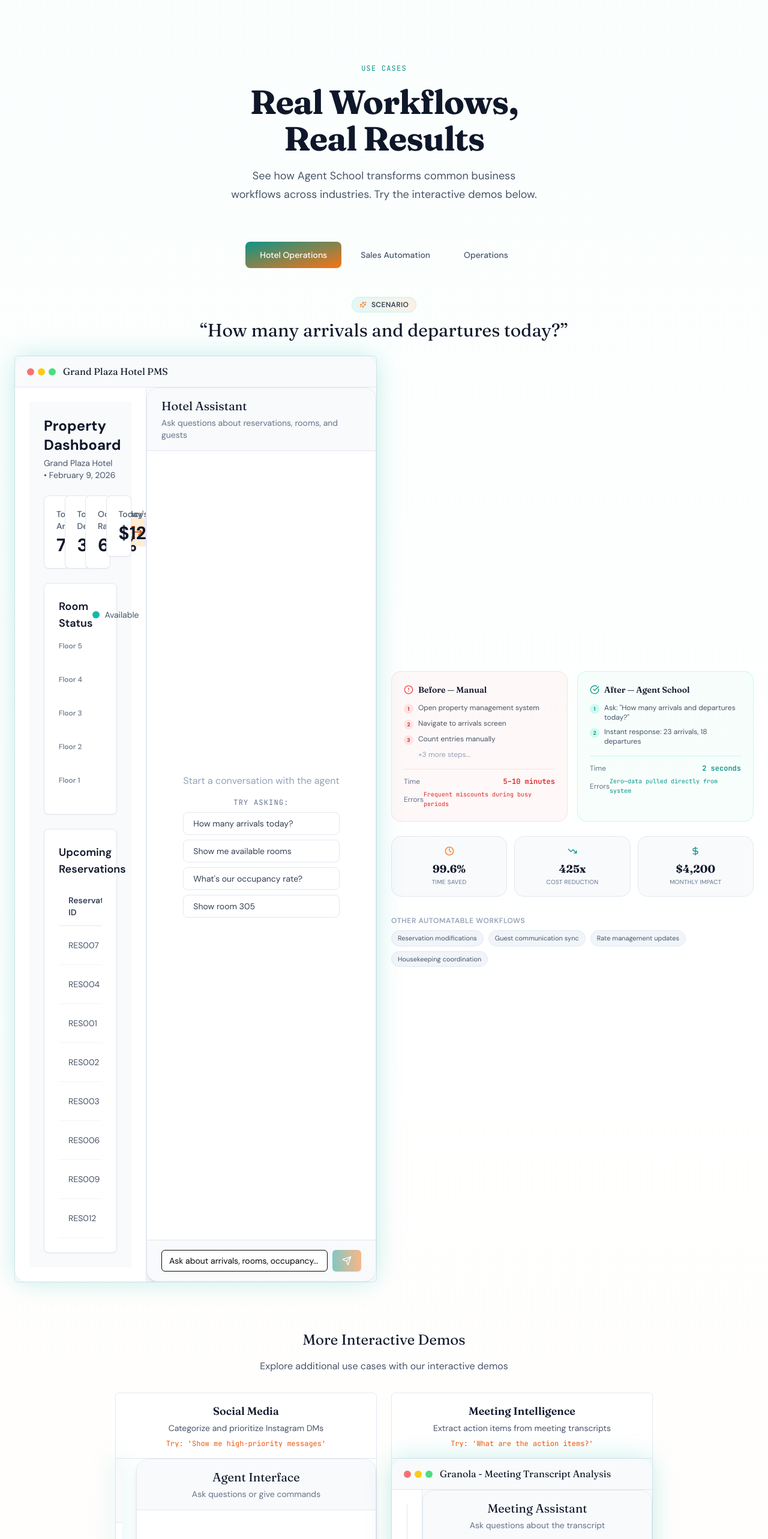
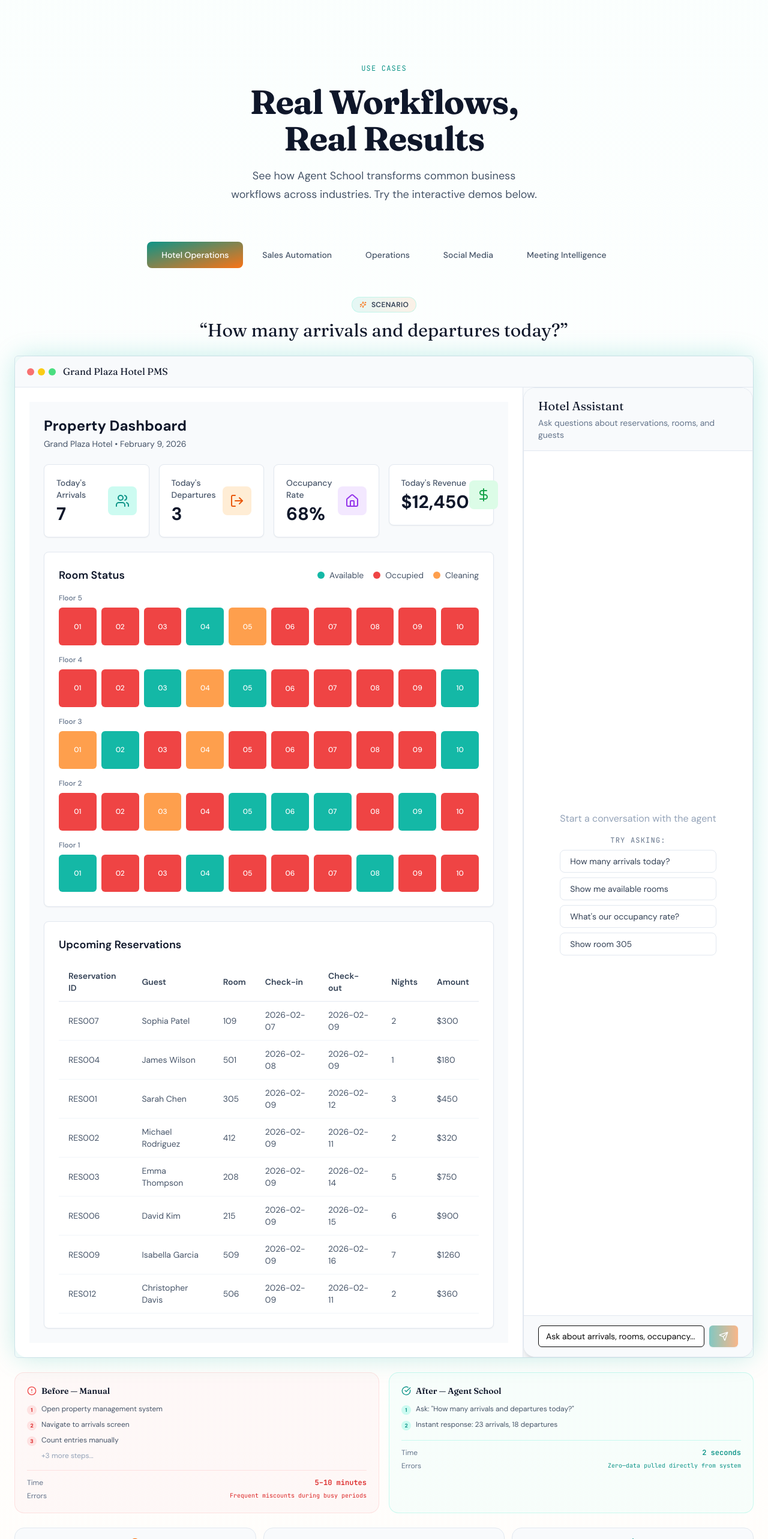
Before and after one commit to agent-school/website, a Next.js app: page / in a window 1280 px wide. Shown: the part 9434-12000 px from the top of the page at 60% size. Built offline with nearby package versions, Linux system fonts and the light colour scheme.

Commit message:
demo fixes

```diff
--- a/src/components/mocks/crm/CRMDemo.tsx
+++ b/src/components/mocks/crm/CRMDemo.tsx
@@ -26,16 +26,17 @@ function CRMDemoContent() {
   const { state, sendQuery } = useMockUI<CRMState>();
 
   return (
-    <div className="flex h-[700px] gap-4">
+    <div className="flex flex-col lg:flex-row min-h-[700px] gap-4">
       {/* Main Pipeline View */}
       <MockUIShell
         title="Sales CRM - Pipeline"
-        className="flex-1"
+        className="flex-1 min-h-[420px]"
       >
         <Pipeline />
       </MockUIShell>
 
       {/* Agent Interface Sidebar */}
+      <div className="w-full lg:w-[400px] min-h-[280px]">
         <AgentInterface
           messages={state.responses}
           onSendQuery={sendQuery}
@@ -45,6 +46,7 @@ function CRMDemoContent() {
           title="CRM Agent"
           subtitle="Query your sales pipeline"
         />
+      </div>
     </div>
   );
 }
--- a/src/components/sections/UseCases.tsx
+++ b/src/components/sections/UseCases.tsx
@@ -58,6 +58,8 @@ const DEMO_COMPONENTS = {
   hotel: HotelPMSDemo,
   sales: CRMDemo,
   operations: NotionDemo, // Using Notion for operations/task automation
+  social: InstagramDemo,
+  meeting: GranolaDemo,
 } as const;
 
 // Map for the two additional demos not in original USE_CASES
@@ -79,7 +81,10 @@ const ADDITIONAL_DEMOS = [
 ] as const;
 
 interface UseCaseTabProps {
-  useCase: (typeof USE_CASES)[number];
+  useCase: {
+    id: string;
+    label: string;
+  };
   isActive: boolean;
   onClick: () => void;
 }
@@ -281,9 +286,8 @@ function UseCaseContent({ useCase }: UseCaseContentProps) {
         </p>
       </div>
 
-      {/* Main Content Grid: Demo + Metrics */}
-      <div className="grid grid-cols-1 lg:grid-cols-2 gap-6">
-        {/* Interactive Demo */}
+      {/* Full-width demo, with comparison and metrics below */}
+      <div className="space-y-6">
         <CardSpotlight
           className="p-0 bg-white dark:bg-slate-950 border-slate-200 dark:border-slate-800"
           color="#14b8a6"
@@ -299,12 +303,57 @@ function UseCaseContent({ useCase }: UseCaseContentProps) {
             )}
           </div>
         </CardSpotlight>
+        <MetricsDisplay useCase={useCase} />
+      </div>
+    </motion.div>
+  );
+}
 
-        {/* Metrics & Impact */}
-        <div className="flex flex-col justify-center">
-          <MetricsDisplay useCase={useCase} />
+interface AdditionalDemoContentProps {
+  demo: (typeof ADDITIONAL_DEMOS)[number];
+}
+
+function AdditionalDemoContent({ demo }: AdditionalDemoContentProps) {
+  const DemoComponent = DEMO_COMPONENTS[demo.id as keyof typeof DEMO_COMPONENTS];
+
+  return (
+    <motion.div
+      initial={{ opacity: 0, y: 20 }}
+      animate={{ opacity: 1, y: 0 }}
+      exit={{ opacity: 0, y: -20 }}
+      transition={{ duration: 0.3 }}
+      className="space-y-6"
+    >
+      <div className="text-center max-w-2xl mx-auto">
+        <div className="inline-flex items-center gap-2 px-3 py-1 rounded-full bg-gradient-to-r from-teal-500/10 to-orange-500/10 dark:from-teal-500/20 dark:to-orange-500/20 border border-teal-200/50 dark:border-teal-800/50 mb-3">
+          <Sparkles size={12} className="text-orange-500" />
+          <p className="text-xs font-semibold text-slate-700 dark:text-slate-300 uppercase tracking-wide">
+            Scenario
+          </p>
         </div>
+        <p className="font-display text-2xl md:text-3xl text-slate-900 dark:text-slate-100">
+          &ldquo;{demo.scenario}&rdquo;
+        </p>
+        <p className="text-sm text-orange-600 dark:text-orange-400 mt-3 font-mono">
+          {demo.suggestedQuery}
+        </p>
       </div>
+
+      <CardSpotlight
+        className="p-0 bg-white dark:bg-slate-950 border-slate-200 dark:border-slate-800"
+        color="#14b8a6"
+        radius={400}
+      >
+        <div className="relative z-10">
+          {DemoComponent ? (
+            <DemoComponent />
+          ) : (
+            <div className="h-[600px] flex items-center justify-center text-slate-400 dark:text-slate-600">
+              Demo component coming soon
+            </div>
+          )}
+        </div>
+      </CardSpotlight>
     </motion.div>
   );
 }
@@ -312,6 +361,8 @@ function UseCaseContent({ useCase }: UseCaseContentProps) {
 export function UseCases() {
   const [activeTab, setActiveTab] = useState<string>(USE_CASES[0].id);
   const activeUseCase = USE_CASES.find((uc) => uc.id === activeTab) || USE_CASES[0];
+  const activeAdditionalDemo = ADDITIONAL_DEMOS.find((demo) => demo.id === activeTab);
+  const tabItems = [...USE_CASES, ...ADDITIONAL_DEMOS];
 
   return (
     <section
@@ -333,7 +384,7 @@ export function UseCases() {
         {/* Tab Navigation */}
         <ScrollReveal delay={0.1}>
           <div className="flex items-center justify-center gap-2 mb-12 flex-wrap">
-            {USE_CASES.map((useCase) => (
+            {tabItems.map((useCase) => (
               <UseCaseTab
                 key={useCase.id}
                 useCase={useCase}
@@ -347,48 +398,12 @@ export function UseCases() {
         {/* Active Use Case Content */}
         <ScrollReveal delay={0.2}>
           <AnimatePresence mode="wait">
-            <UseCaseContent key={activeTab} useCase={activeUseCase} />
+            {activeAdditionalDemo ? (
+              <AdditionalDemoContent key={activeTab} demo={activeAdditionalDemo} />
+            ) : (
+              <UseCaseContent key={activeTab} useCase={activeUseCase} />
+            )}
           </AnimatePresence>
-        </ScrollReveal>
-
-        {/* Additional Demos Callout */}
-        <ScrollReveal delay={0.3}>
-          <div className="mt-20 text-center">
-            <h3 className="font-display text-2xl text-slate-900 dark:text-slate-100 mb-4">
-              More Interactive Demos
-            </h3>
-            <p className="text-slate-600 dark:text-slate-400 mb-8 max-w-2xl mx-auto">
-              Explore additional use cases with our interactive demos
-            </p>
-            <div className="grid grid-cols-1 md:grid-cols-2 gap-6 max-w-4xl mx-auto">
-              {ADDITIONAL_DEMOS.map((demo) => {
-                const DemoComp = demo.component;
-                return (
-                  <CardSpotlight
-                    key={demo.id}
-                    className="p-0 bg-white dark:bg-slate-950 border-slate-200 dark:border-slate-800"
-                    color="#fb923c"
-                    radius={300}
-                  >
-                    <div className="relative z-10">
-                      <div className="p-4 border-b border-slate-200 dark:border-slate-800">
-                        <h4 className="font-display text-lg font-semibold text-slate-900 dark:text-slate-100">
-                          {demo.label}
-                        </h4>
-                        <p className="text-sm text-slate-600 dark:text-slate-400 mt-1">
-                          {demo.scenario}
-                        </p>
-                        <p className="text-xs text-orange-600 dark:text-orange-400 mt-2 font-mono">
-                          {demo.suggestedQuery}
-                        </p>
-                      </div>
-                      <DemoComp />
-                    </div>
-                  </CardSpotlight>
-                );
-              })}
-            </div>
-          </div>
         </ScrollReveal>
 
         {/* Industry Note */}
```
Lines whose indentation alone changed are shown as unchanged.
